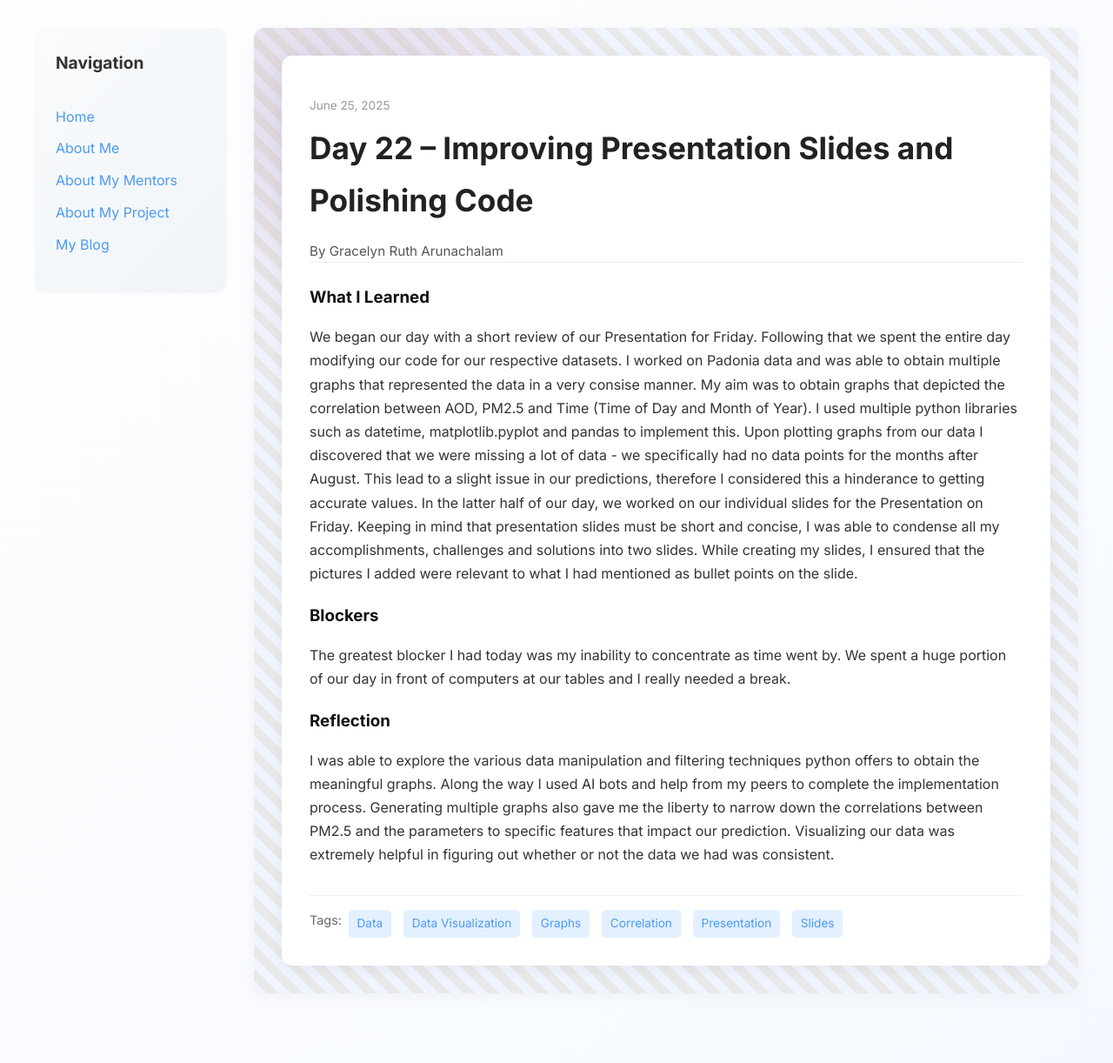
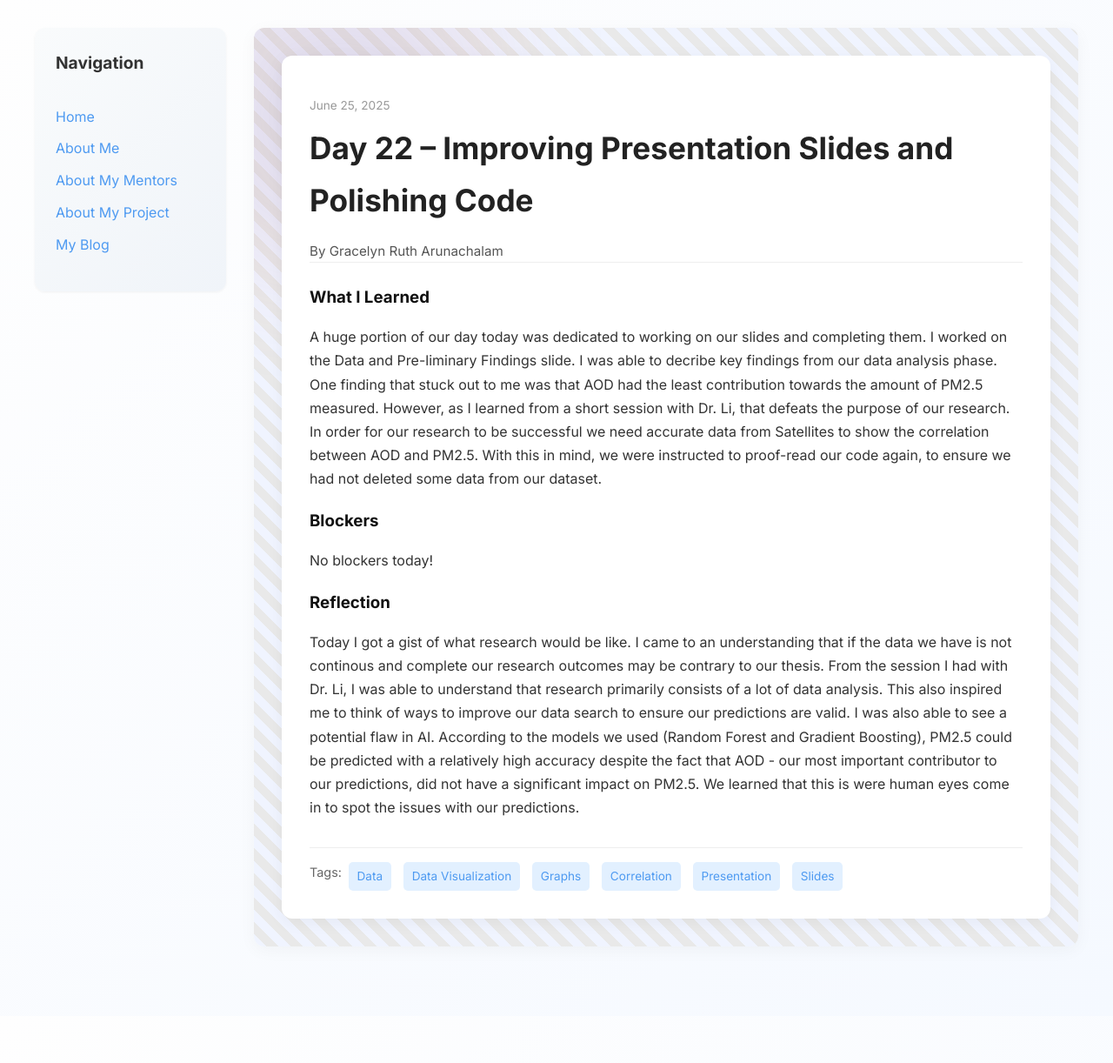
Before and after one commit to GracelynRuth/GracelynRuth.github.io, a Jekyll site: the page built from _posts/2025-06-25-day-22.md, in a window 1280 px wide. Shown: the whole page at 87% size. Built offline with Jekyll 4.4.1, drawn with Linux system fonts in a browser that asks for light colours; after the commit the page ends 1168 px from its top, so only the background shows below that.

Commit message:
Update 2025-06-25-day-22.md

```diff
--- a/_posts/2025-06-25-day-22.md
+++ b/_posts/2025-06-25-day-22.md
@@ -7,11 +7,11 @@ permalink: /day22.html
 tags: ["Data", "Data Visualization", "Graphs", "Correlation", "Presentation", "Slides"]
 
 what_i_learned: |
-  We began our day with a short review of our Presentation for Friday. Following that we spent the entire day modifying our code for our respective datasets. I worked on Padonia data and was able to obtain multiple graphs that represented the data in a very consise manner. My aim was to obtain graphs that depicted the correlation between AOD, PM2.5 and Time (Time of Day and Month of Year). I used multiple python libraries such as datetime, matplotlib.pyplot and pandas to implement this. Upon plotting graphs from our data I discovered that we were missing a lot of data - we specifically had no data points for the months after August. This lead to a slight issue in our predictions, therefore I considered this a hinderance to getting accurate values. In the latter half of our day, we worked on our individual slides for the Presentation on Friday. Keeping in mind that presentation slides must be short and concise, I was able to condense all my accomplishments, challenges and solutions into two slides. While creating my slides, I ensured that the pictures I added were relevant to what I had mentioned as bullet points on the slide.
+  A huge portion of our day today was dedicated to working on our slides and completing them. I worked on the Data and Pre-liminary Findings slide. I was able to decribe key findings from our data analysis phase. One finding that stuck out to me was that AOD had the least contribution towards the amount of PM2.5 measured. However, as I learned from a short session with Dr. Li, that defeats the purpose of our research. In order for our research to be successful we need accurate data from Satellites to show the correlation between AOD and PM2.5. With this in mind, we were instructed to proof-read our code again, to ensure we had not deleted some data from our dataset.
 
 blockers: |
-  The greatest blocker I had today was my inability to concentrate as time went by. We spent a huge portion of our day in front of computers at our tables and I really needed a break.
+  No blockers today!
 
 reflection: |
-  I was able to explore the various data manipulation and filtering techniques python offers to obtain the meaningful graphs. Along the way I used AI bots and help from my peers to complete the implementation process. Generating multiple graphs also gave me the liberty to narrow down the correlations between PM2.5 and the parameters to specific features that impact our prediction. Visualizing our data was extremely helpful in figuring out whether or not the data we had was consistent.
+  Today I got a gist of what research would be like. I came to an understanding that if the data we have is not continous and complete our research outcomes may be contrary to our thesis. From the session I had with Dr. Li, I was able to understand that research primarily consists of a lot of data analysis. This also inspired me to think of ways to improve our data search to ensure our predictions are valid. I was also able to see a potential flaw in AI. According to the models we used (Random Forest and Gradient Boosting), PM2.5 could be predicted with a relatively high accuracy despite the fact that AOD - our most important contributor to our predictions, did not have a significant impact on PM2.5. We learned that this is were human eyes come in to spot the issues with our predictions.
 ---
```
